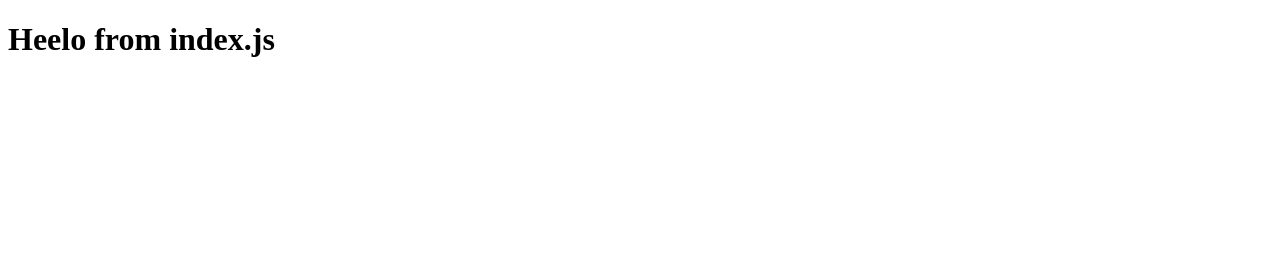
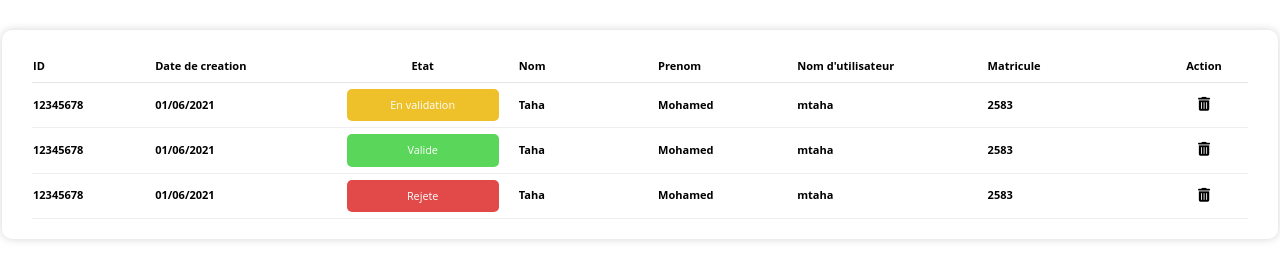
Before and after one commit to medb-dev/first-exercice-dev, a website built with webpack: page dist/index.html in a window 1280 px wide. Built offline with nearby package versions, Linux system fonts and the light colour scheme.

Commit message:
list style

```diff
--- a/dist/index.html
+++ b/dist/index.html
@@ -3,11 +3,75 @@
 
 <head>
     <meta charset="utf-8" />
+    <link rel="stylesheet" href="style.css">
+    <link rel="stylesheet"
+        href="https://cdnjs.cloudflare.com/ajax/libs/font-awesome/6.1.1/css/all.min.css"
+        integrity="sha512-KfkfwYDsLkIlwQp6LFnl8zNdLGxu9YAA1QvwINks4PhcElQSvqcyVLLD9aMhXd13uQjoXtEKNosOWaZqXgel0g=="
+        crossorigin="anonymous" referrerpolicy="no-referrer" />
     <title>Dev Exercice</title>
 </head>
 
 <body>
-    <h1 class="title"></h1>
+    <div class="card">
+        <table>
+            <thead>
+                <tr class="head">
+                    <th scope="col">ID</th>
+                    <th scope="col">Date de creation</th>
+                    <th scope="col">Etat</th>
+                    <th scope="col">Nom</th>
+                    <th scope="col">Prenom</th>
+                    <th scope="col">Nom d'utilisateur</th>
+                    <th scope="col">Matricule</th>
+                    <th scope="col">Action</th>
+                </tr>
+            </thead>
+            <tbody>
+                <tr>
+                    <td scope="row">12345678</td>
+                    <td>01/06/2021</td>
+                    <td>
+                        <div style="background-color: rgb(238, 193, 43);">En validation</div>
+                    </td>
+                    <td>Taha</td>
+                    <td>Mohamed</td>
+                    <td>mtaha</td>
+                    <td>2583</td>
+                    <td>
+                        <div><i class="delete-btn fa-solid fa-trash-can"></i></div>
+                    </td>
+                </tr>
+                <tr>
+                    <td scope="row">12345678</td>
+                    <td>01/06/2021</td>
+                    <td>
+                        <div style="background-color: rgb(90, 214, 90);">Valide</div>
+                    </td>
+                    <td>Taha</td>
+                    <td>Mohamed</td>
+                    <td>mtaha</td>
+                    <td>2583</td>
+                    <td>
+                        <div><i class="delete-btn fa-solid fa-trash-can"></i></div>
+                    </td>
+                </tr>
+                <tr>
+                    <td scope="row">12345678</td>
+                    <td>01/06/2021</td>
+                    <td>
+                        <div style="background-color: rgb(226, 74, 74);">Rejete</div>
+                    </td>
+                    <td>Taha</td>
+                    <td>Mohamed</td>
+                    <td>mtaha</td>
+                    <td>2583</td>
+                    <td>
+                        <div><i class="delete-btn fa-solid fa-trash-can"></i></div>
+                    </td>
+                </tr>
+            </tbody>
+        </table>
+    </div>
     <script src="./main.js"></script>
 </body>
 
--- /dev/null
+++ b/dist/style.css
@@ -0,0 +1,125 @@
+*,
+body {
+    margin: 0;
+    font-family: 'Open Sans', sans-serif;
+    line-height: 1.5;
+}
+
+.card {
+    width: 95%;
+    margin: 30px auto;
+    padding: 20px 30px;
+    border-radius: 10px;
+    box-shadow: 0 0 8px rgba(0, 0, 0, 0.17);
+}
+
+table {
+    width: 100%;
+    table-layout: fixed;
+    height: max-content;
+    border-collapse: collapse;
+    font-size: calc(7.2px + .3vw);
+}
+
+tbody {
+    margin-top: 10px;
+}
+
+tr th {
+    width: 100%;
+    border-bottom: 1px solid rgb(230, 230, 230);
+    height: 30px;
+    text-align: left;
+    font-weight: 700;
+}
+
+tr td {
+    height: 40px;
+    text-align: left;
+    font-weight: bold;
+    border-bottom: 1px solid rgb(238, 238, 238);
+}
+
+thead th:nth-child(1) {
+    width: 7%;
+}
+
+thead th:nth-child(2) {
+    width: 10%;
+}
+
+thead th:nth-child(3) {
+    width: 11%;
+    text-align: center;
+}
+
+thead th:nth-child(4) {
+    width: 8%;
+}
+
+thead th:nth-child(5) {
+    width: 8%;
+}
+
+thead th:nth-child(6) {
+    width: 11%;
+}
+
+thead th:nth-child(7) {
+    width: 10%;
+}
+
+thead th:nth-child(8) {
+    width: 5%;
+    text-align: center;
+}
+
+tbody td:nth-child(3) div {
+    width: 70%;
+    margin: 5px auto;
+    padding: 8px 10px;
+    text-align: center;
+    color: white;
+    font-size: calc(7px + .3vw);
+    font-weight: 400;
+    border-radius: 5px;
+}
+
+tbody td:nth-child(8) div {
+    width: 100%;
+    display: flex;
+    justify-content: center;
+    font-size: calc(10px + .3vw);
+}
+
+@media (max-width: 768px) {
+    .card {
+        width: 100%;
+        margin: 30px auto;
+        padding: 20px 0px;
+        border-radius: 10px;
+        box-shadow: 0 0 8px rgba(0, 0, 0, 0.17);
+    }
+
+    table {
+        width: 95%;
+        margin: 0px auto;
+    }
+
+    tbody td:nth-child(3) div {
+        margin: 0px auto;
+        padding: 5px;
+        border-radius: 3px;
+    }
+
+    tbody td:nth-child(8) div {
+        font-size: calc(13px + .3vw);
+    }
+}
+
+
+/* animations */
+.delete-btn:hover {
+    color: rgb(228, 74, 74);
+    transition: all .2s ease-in-out;
+}
```
